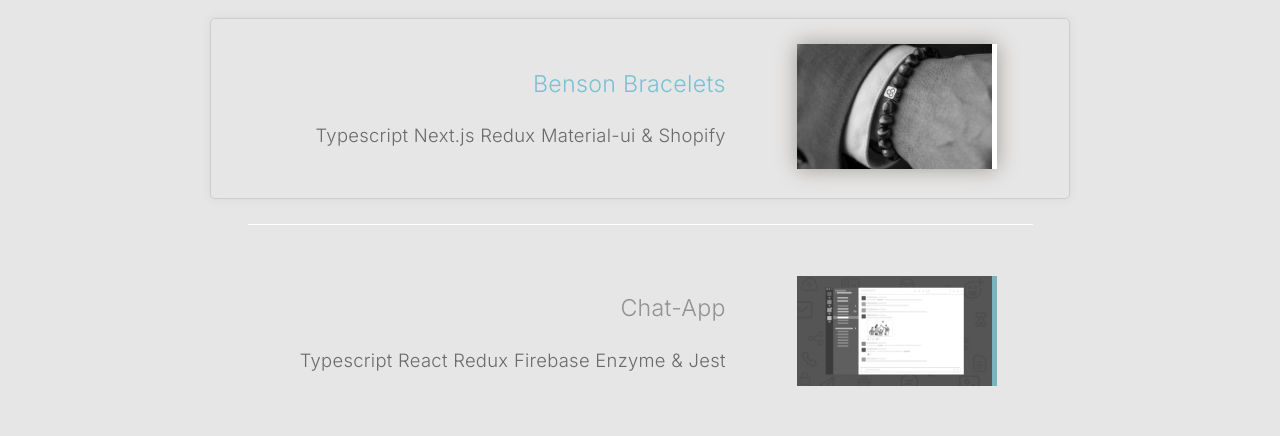
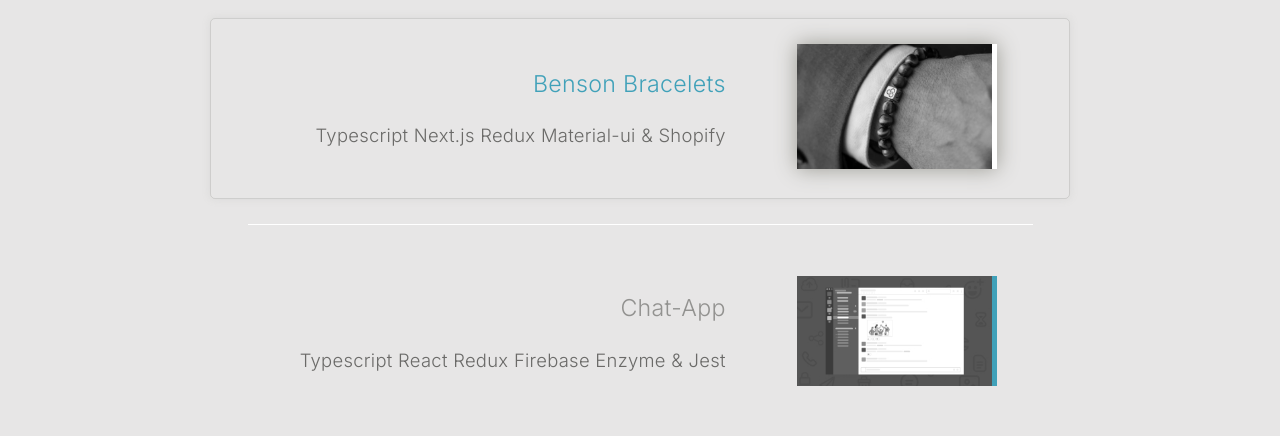
Before and after one commit to kayceecodes/minimal-portfolio, a Next.js app: page /projects in a window 1280 px wide. In both pictures the pointer is over the element "Benson Bracelets". Shown: the part 177-613 px from the top of the page. Built offline with nearby package versions, Linux system fonts and the light colour scheme.

Commit message:
Edit Transition Obj

```diff
--- a/src/components/hoc/FramerMotionProvider.js
+++ b/src/components/hoc/FramerMotionProvider.js
@@ -28,7 +28,7 @@ const FramerMotionProvider = ({ children }) => {
             transition: {
               // type: "spring", // Tween: animation that looks like it's evolving/transforming into something else
               // ease: "linear",
-              duration: 1,
+              duration: .2,
             },
           }
     }
--- a/styles/Blogs.module.css
+++ b/styles/Blogs.module.css
@@ -41,7 +41,7 @@
   transition: color 0.3s;
 }
 .card:hover div p.header .title  {
-  color: #46b1ccb2;
+  color: #40a1b9;
 }
 
 .container .card p {
--- a/styles/Projects.module.css
+++ b/styles/Projects.module.css
@@ -81,7 +81,7 @@ a.cardContainer {
   color: #ab9b93;
 }
 .card:hover .cardDescription p span {
-  color: #46b1ccb2;
+  color: #40a1b9;
 }
 .cardImg {
   /* 2 0f 2 in card - container - flex container */
@@ -100,7 +100,7 @@ a.cardContainer {
 }
 .cardImg img {
   width: 200px;
-  border-right: 5px solid #1b85a088;
+  border-right: 5px solid #40a1b9;
   transition: box-shadow 0.3s, border-right 0.3s;
 }
 .cardImg img:hover {
```
